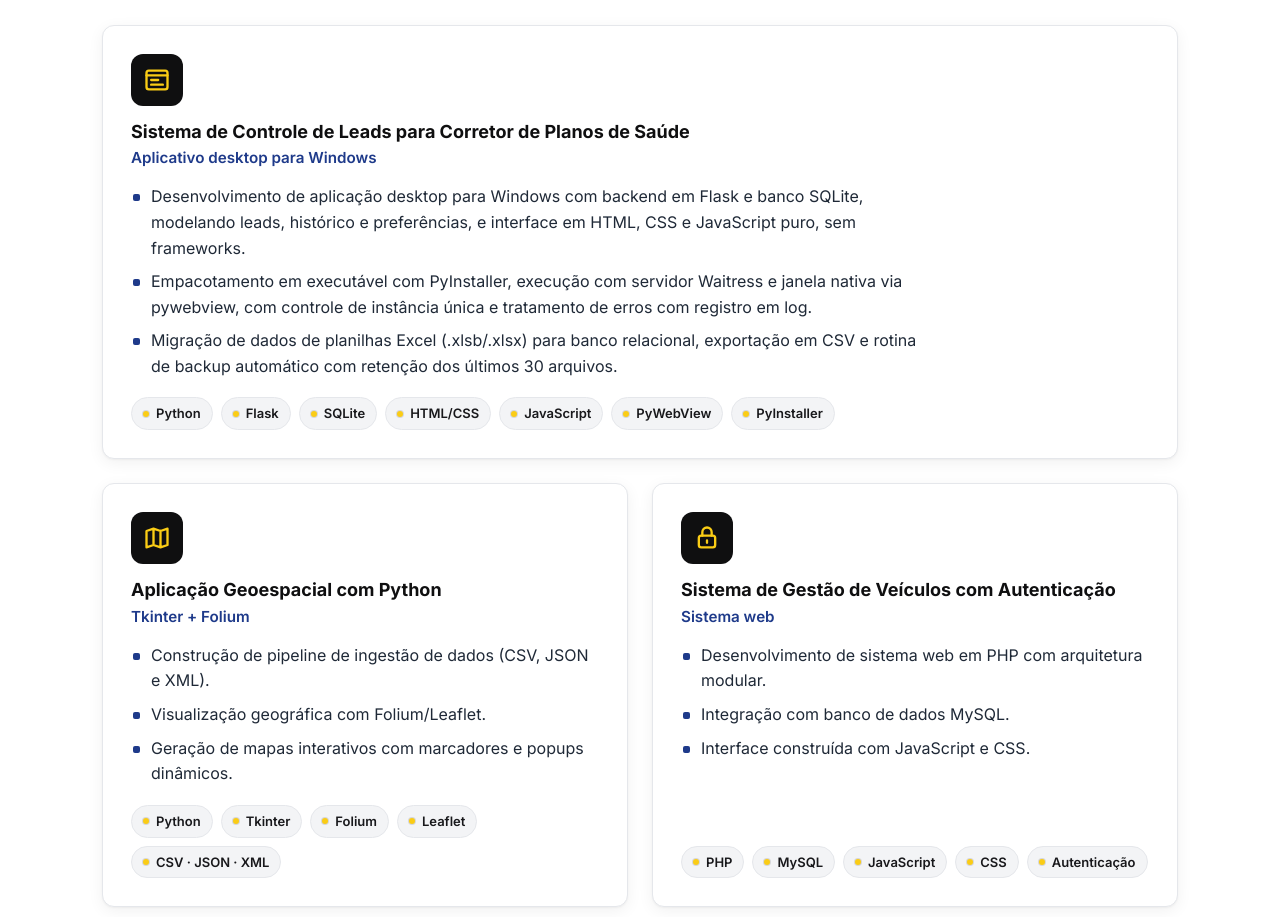
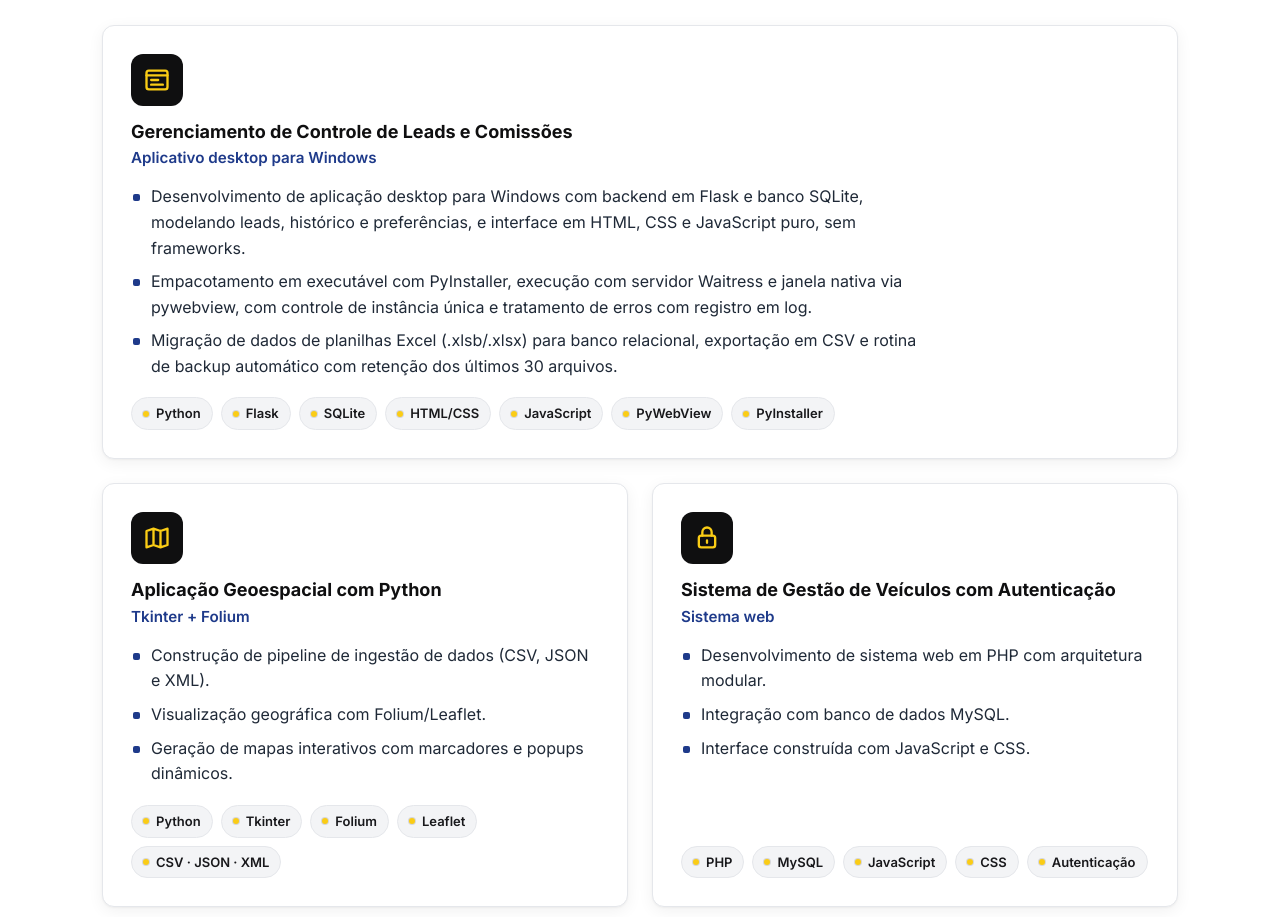
Before and after one commit to Dudu7os/portfolio, a plain HTML site: page index.html in a window 1280 px wide. Shown: the part 2686-3603 px from the top of the page. Drawn offline with Linux system fonts and the light colour scheme.

Commit message:
Atualiza título do projeto de leads

```diff
--- a/index.html
+++ b/index.html
@@ -223,7 +223,7 @@
             <span class="project-icon" aria-hidden="true">
               <svg viewBox="0 0 24 24" width="28" height="28"><rect x="3" y="4" width="18" height="16" rx="2" fill="none" stroke="currentColor" stroke-width="2"/><path fill="none" stroke="currentColor" stroke-width="2" stroke-linecap="round" d="M3 8h18M7 12h6M7 16h10"/></svg>
             </span>
-            <h3 class="card-title">Sistema de Controle de Leads para Corretor de Planos de Saúde</h3>
+            <h3 class="card-title">Gerenciamento de Controle de Leads e Comissões </h3>
             <p class="card-sub">Aplicativo desktop para Windows</p>
             <ul class="bullets">
               <li>Desenvolvimento de aplicação desktop para Windows com backend em Flask e banco SQLite, modelando leads, histórico e preferências, e interface em HTML, CSS e JavaScript puro, sem frameworks.</li>
```
